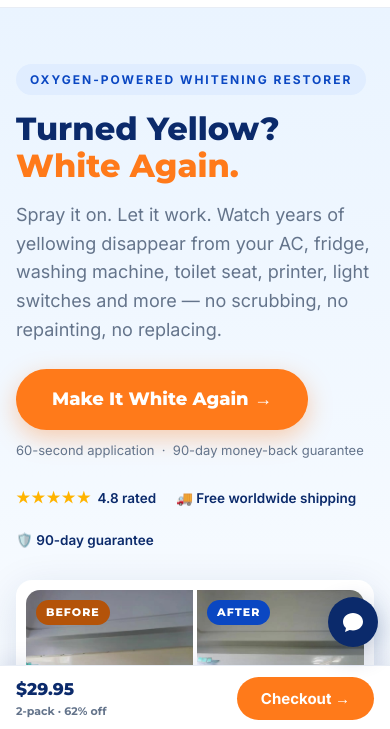
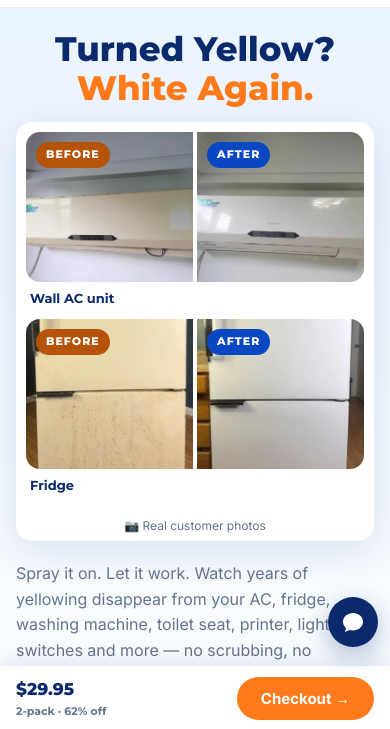
Before and after one commit to ronosvaro-tech/oxirenew-store, a plain HTML site: page index.html in a window 390 px wide. Shown: the part 113-842 px from the top of the page. Drawn offline with Linux system fonts and the light colour scheme.

Commit message:
deploy: YELLOW@2270a3c

```diff
--- a/index.html
+++ b/index.html
@@ -14,7 +14,7 @@
 <link rel="icon" type="image/svg+xml" href="assets/icon.svg">
 <link rel="preconnect" href="https://fonts.googleapis.com">
 <link href="https://fonts.googleapis.com/css2?family=Montserrat:wght@700;800&family=Inter:wght@400;600;700&display=swap" rel="stylesheet">
-<link rel="stylesheet" href="styles.css?v=20261118d">
+<link rel="stylesheet" href="styles.css?v=20261118e">
 <!-- Meta Pixel: set PIXEL_ID below (from Meta Events Manager) and it activates on the next deploy -->
 <script>
 window.META_PIXEL_ID = "1488652153125023";
@@ -484,7 +484,7 @@ if (window.META_PIXEL_ID) {
   </div>
 </div>
 
-<script src="app.js?v=20261118d"></script>
+<script src="app.js?v=20261118e"></script>
 <script src="chat.js" defer></script>
 </body>
 </html>
--- a/styles.css
+++ b/styles.css
@@ -261,3 +261,17 @@ footer a:hover{color:#fff}
 .hero-ba .ba-half img.fridge{object-position:center 62%}
 .hero-ba-cap{font-family:'Montserrat',Arial,sans-serif;font-weight:700;font-size:13px;color:var(--navy);padding:6px 4px 0}
 @media (max-width:860px){.hero-ba .ba-half img{height:150px}}
+
+/* mobile hero order (18.11): headline -> before/afters -> text -> CTA, so ad visitors see the result first */
+@media (max-width:860px){
+  .hero{padding:22px 0 32px}
+  .hero-grid{display:flex;flex-direction:column;gap:0}
+  .hero-grid > div:first-child{display:contents}
+  .hero .eyebrow{display:none}
+  .hero h1{order:1;font-size:34px;margin-bottom:14px;text-align:center}
+  .hero-grid > div:last-child{order:2;margin-bottom:20px}
+  .hero p.lead{order:3;font-size:16px;margin-bottom:18px;max-width:none}
+  .hero .cta-btn{order:4;align-self:stretch;text-align:center}
+  .hero .cta-sub{order:5;text-align:center}
+  .hero .trust-row{order:6;justify-content:center;margin-top:18px;gap:14px}
+}
```
